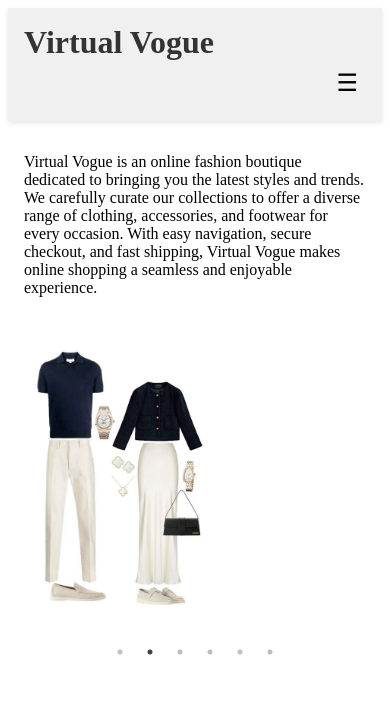
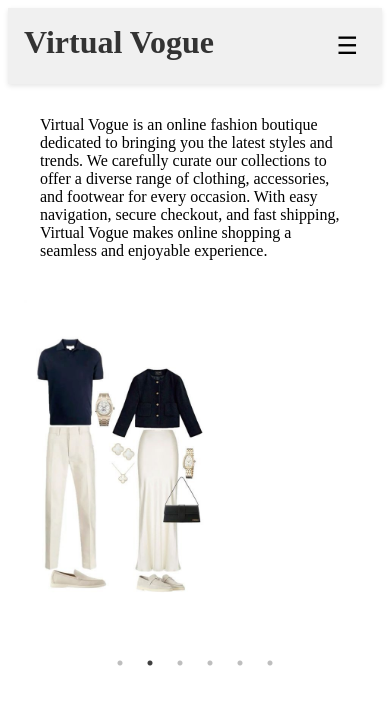
Before and after one commit to kaushal-github-01/Shopping-Cart, a React (Vite) app: page / in a window 390 px wide. Shown: the top 704 px of the page. Built offline with nearby package versions, Linux system fonts and the light colour scheme.

Commit message:
navbar 'mobile' css updated along with Homepage css

```diff
--- a/src/components/Homepage.jsx
+++ b/src/components/Homepage.jsx
@@ -17,7 +17,7 @@ function Homepage() {
     dots: true,
     infinite: true,
     speed: 500,
-    slidesToShow: 3, // Show 3 slides at a time
+    slidesToShow: 4, // Show 4 slides at a time
     slidesToScroll: 1,
     autoplay: true,
     autoplaySpeed: 3000,
--- a/src/components/Navbar.jsx
+++ b/src/components/Navbar.jsx
@@ -1,6 +1,7 @@
+import { useState } from "react";
 import { Link } from "react-router-dom";
+
 import "../styles/Navbar.css";
-import { useState } from "react";
 
 function Navbar() {
   const [isMobileMenuOpen, setIsMobileMenuOpen] = useState(false);
@@ -11,11 +12,13 @@ function Navbar() {
 
   return (
     <div id="navbar-container">
-      <h1>Virtual Vogue</h1>
-      <button id="mobile-menu-toggle" onClick={toggleMobileMenu}>
-        {/* You can use an icon here (e.g., hamburger icon) */}
-        <span>&#9776;</span> {/* Hamburger icon */}
-      </button>
+      <div id="navbar-heading-and-button">
+        <h1>Virtual Vogue</h1>
+        <button id="mobile-menu-toggle" onClick={toggleMobileMenu}>
+          <span>&#9776;</span> {/* Hamburger icon */}
+        </button>
+      </div>
+
       <nav
         id="navbar-links"
         className={isMobileMenuOpen ? "mobile-menu-open" : ""}
--- a/src/styles/Homepage.css
+++ b/src/styles/Homepage.css
@@ -1,9 +1,15 @@
 #homepage-container {
   padding: 1rem;
+}
+
+#homepage-description-para {
+  margin: 1rem 1rem 2.5rem;
 }
 
 #homepage-slider-images img {
   height: 20rem;
   width: auto; /* Maintain aspect ratio */
   object-fit: contain; /* Prevents image distortion */
+
+  margin-bottom: 1.5rem;
 }
--- a/src/styles/Navbar.css
+++ b/src/styles/Navbar.css
@@ -52,9 +52,15 @@
 
 @media (max-width: 768px) {
   #navbar-container {
-    flex-direction: column; /* Stack vertically */
+    flex-direction: column;
     align-items: flex-start; /* Align to the left */
     padding: 1rem;
+  }
+
+  #navbar-heading-and-button {
+    display: flex;
+    justify-content: space-between;
+    width: 100%;
   }
 
   #mobile-menu-toggle {
```
